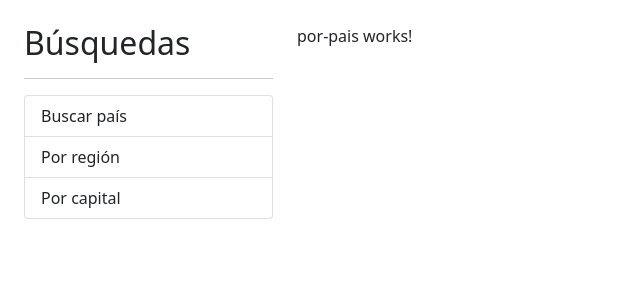
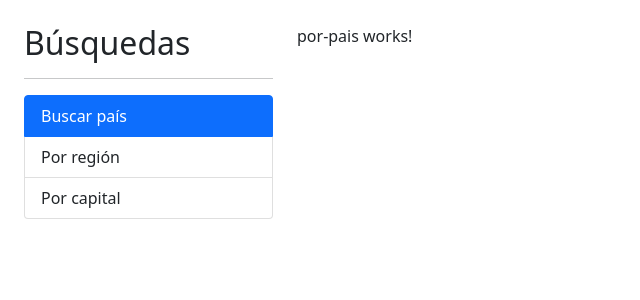
Before and after one commit to jrockb/angular-paises, an Angular app: page / in a window 1280 px wide. Shown: the top 300 px of the page, without its empty margins (0-640 px from the left). Built offline with nearby package versions, Linux system fonts and the light colour scheme.

Commit message:
agregada rutas en los elementos de link en el app.component.html

```diff
--- a/src/app/app.component.html
+++ b/src/app/app.component.html
@@ -2,10 +2,23 @@
   <div class="col-3"> <!--bootstrap cuenta con 12 columnas, aqui se usaran 3-->
     <h2>Búsquedas</h2>
     <hr>
-    <ul class="list-group">
-      <li class="list-group-item">Buscar país</li>
-      <li class="list-group-item">Por región</li>
-      <li class="list-group-item">Por capital</li>
+    <ul class="list-group" style="cursor:pointer">
+      <li routerLink=""
+        routerLinkActive="active"
+        [routerLinkActiveOptions]="{exact: true}"
+        class="list-group-item"> <!--routerLinkActive es para que se indique en que link se encuentra, options indica que unicamente ese link estará activo cuando sea exactamente ese, por el path vacío-->
+        Buscar país
+      </li>
+      <li routerLink="region"
+        routerLinkActive="active"
+        class="list-group-item">
+        Por región
+      </li>
+      <li routerLink ="capital"
+        routerLinkActive="active"
+        class="list-group-item"> <!--routerLink crea el enlace sin hacer un refresh en el navegador web-->
+        Por capital
+      </li>
     </ul>
   </div>
 
```
